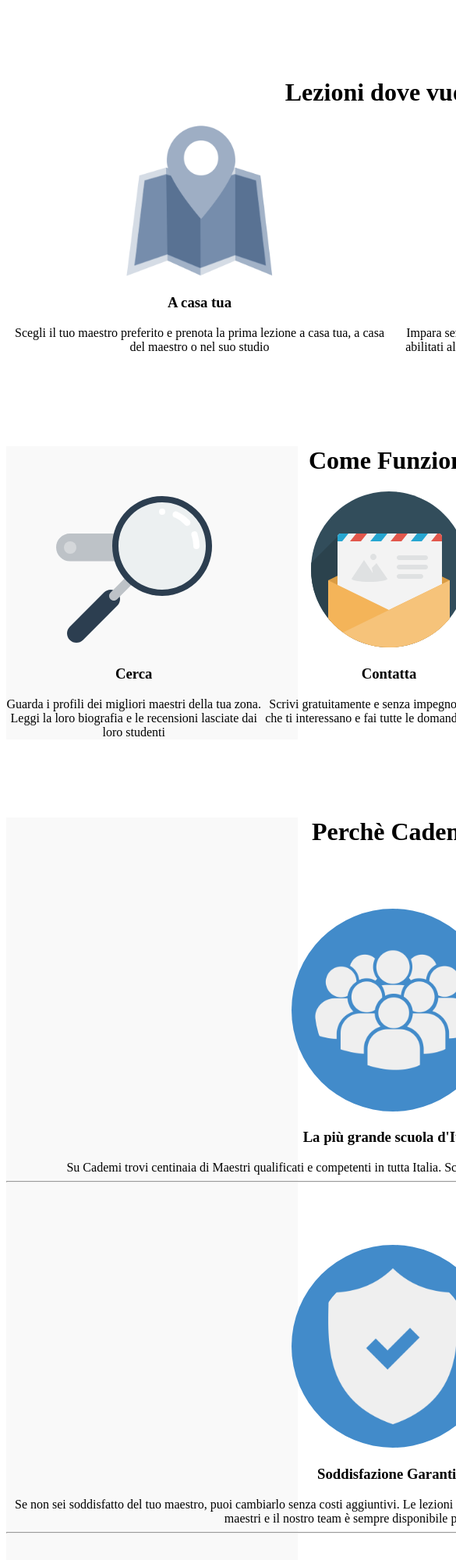
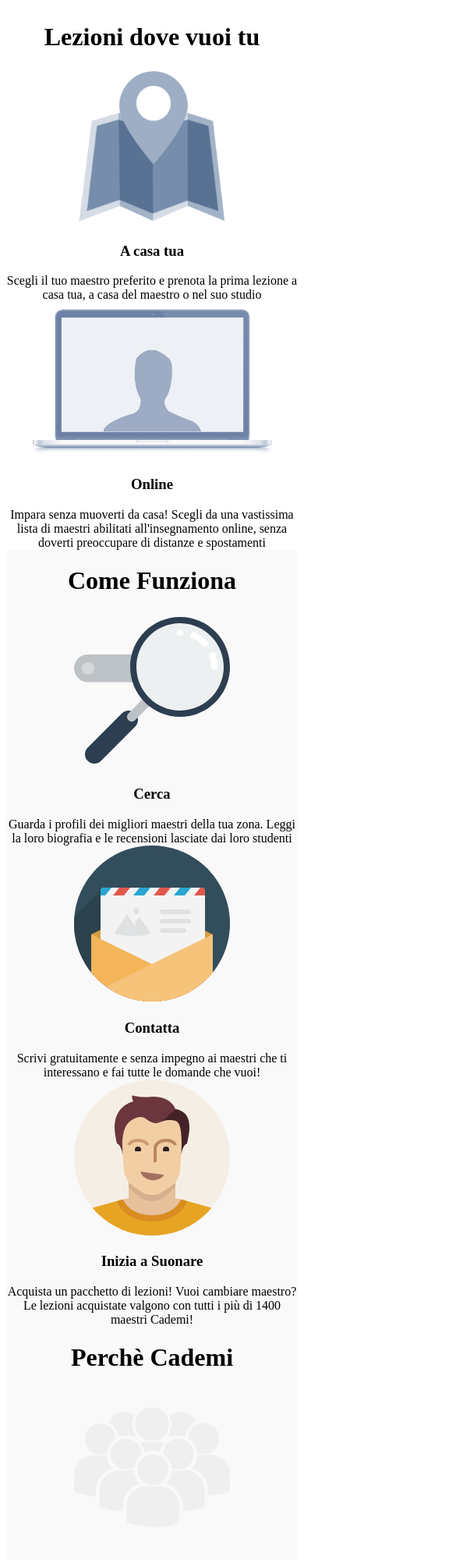
Before and after one commit to ValentinaNovarino/html-css-resp-wannabe-12bool, a plain HTML site: page index.html in a window 390 px wide. Shown: the top 2000 px of the page at 78% size, 585 px wide, since content can reach past the window. Drawn offline with Linux system fonts and the light colour scheme.

Commit message:
pagina responsive

```diff
--- a/12bool.css
+++ b/12bool.css
@@ -54,11 +54,11 @@
 }
 
 .col-xs-11 {
-    width: calc((100% / 12)* 11);
+    width: calc((100% / 12) * 11);
 }
 
 .col-xs-12 {
-    width: calc((100% / 12) * 12);
+    width: 100%;
 }
 
 .col-xs-offset-0 {
@@ -109,10 +109,11 @@
     margin-left: calc((100% / 12) * 11);
 }
 
-@media screen (min-width: 768px) {
+@media screen and (min-width: 768px) {
     .col-md-1 {
         width: calc(100% / 12);
     }
+
     .col-md-2 {
         width: calc((100% / 12) * 2);
     }
@@ -150,11 +151,11 @@
     }
 
     .col-md-11 {
-        width: calc((100% / 12)* 11);
+        width: calc((100% / 12) * 11);
     }
 
     .col-md-12 {
-        width: calc((100% / 12) * 12);
+        width: 100%;
     }
 
     .col-md-offset-0 {
@@ -206,10 +207,11 @@
     }
 }
 
-@media screen (min-width: 992px) {
+@media screen and (min-width: 992px) {
     .col-lg-1 {
         width: calc(100% / 12);
     }
+
     .col-lg-2 {
         width: calc((100% / 12) * 2);
     }
@@ -247,11 +249,11 @@
     }
 
     .col-lg-11 {
-        width: calc((100% / 12)* 11);
+        width: calc((100% / 12) * 11);
     }
 
     .col-lg-12 {
-        width: calc((100% / 12) * 12);
+        width: 100%;
     }
 
     .col-lg-offset-0 {
--- a/index.html
+++ b/index.html
@@ -3,40 +3,43 @@
   <head>
     <meta charset="utf-8">
     <meta name="viewport" content="width=device-width, initial-scale=1.0">
+    <link rel="stylesheet" href="12bool.css">
     <link rel="stylesheet" href="style.css">
     <title>Boolean aCademy</title>
   </head>
   <body>
     <div id="lezioni" class="container">
-      <div class="row">
+        <div class="col-xs-12">
             <h1>Lezioni dove vuoi tu</h1>
-        <div class="left">
+        </div>
+        <div class="col-xs-12 col-md-6 col-lg-6">
             <img src="img/icon/maps.png" alt="">
             <h3>A casa tua</h3>
             Scegli il tuo maestro preferito e prenota la prima lezione a casa tua, a casa del maestro o nel suo studio
         </div>
-        <div class="right">
+        <div class="col-xs-12 col-md-6 col-lg-6">
             <img src="img/icon/screen.png" alt="">
             <h3>Online</h3>
             Impara senza muoverti da casa! Scegli da una vastissima lista di maestri abilitati all'insegnamento online, senza doverti preoccupare di distanze e spostamenti
         </div>
-      </div>
+
     </div>
 
     <div id="steps" class="container grey">
-      <div class="row">
+        <div class="col-xs-12">
             <h1>Come Funziona</h1>
-        <div class="left">
+        </div>
+        <div class="col-xs-12 col-md-6 col-lg-4">
             <img src="img/search.svg" alt="">
             <h3>Cerca</h3>
             Guarda i profili dei migliori maestri della tua zona. Leggi la loro biografia e le recensioni lasciate dai loro studenti
         </div>
-        <div class="central">
+        <div class="col-xs-12 col-md-6 col-lg-4">
             <img src="img/letter.svg" alt="">
             <h3>Contatta</h3>
             Scrivi gratuitamente e senza impegno ai maestri che ti interessano e fai tutte le domande che vuoi!
         </div>
-        <div class="right">
+        <div class="col-xs-12 col-md-6 col-md-offset-3 col-lg-4 col-lg-offset-0">
             <img src="img/male.svg" alt="">
             <h3>Inizia a Suonare</h3>
             Acquista un pacchetto di lezioni! Vuoi cambiare maestro? Le lezioni acquistate valgono con tutti i più di 1400 maestri Cademi!
@@ -45,26 +48,26 @@
     </div>
 
     <div id="why" class="container grey">
-      <div class="row">
+        <div class="col-xs-12">
             <h1>Perchè Cademi</h1>
-        <div class="first">
+        </div>
+        <div class="col-xs-12">
             <img src="img/icon/profile.png" alt="">
             <h3>La più grande scuola d'Italia</h3>
             Su Cademi trovi centinaia di Maestri qualificati e competenti in tutta Italia. Scegli quello più adatto a te e contattali senza impegno
             <hr>
         </div>
-        <div class="second">
+        <div class="col-xs-12">
             <img src="img/icon/secure.png" alt="">
             <h3>Soddisfazione Garantita</h3>
             Se non sei soddisfatto del tuo maestro, puoi cambiarlo senza costi aggiuntivi. Le lezioni acquistate su Cademi possono essere utilizzate con tutti i nostri maestri e il nostro team è sempre disponibile per darti un consiglio!
             <hr>
         </div>
-        <div class="third">
+        <div class="col-xs-12">
             <img src="img/icon/flex.png" alt="">
             <h3>Flessibile e Conveniente</h3>
             Cademi non ha alcun costo d’iscrizione a differenza delle scuole di musica tradizionali. Inoltre, sei tu a scegliere dove fare lezione e gli orari delle tue lezioni.
         </div>
     </div>
-    </div>
   </body>
 </html>
```
Lines whose indentation alone changed are shown as unchanged.
